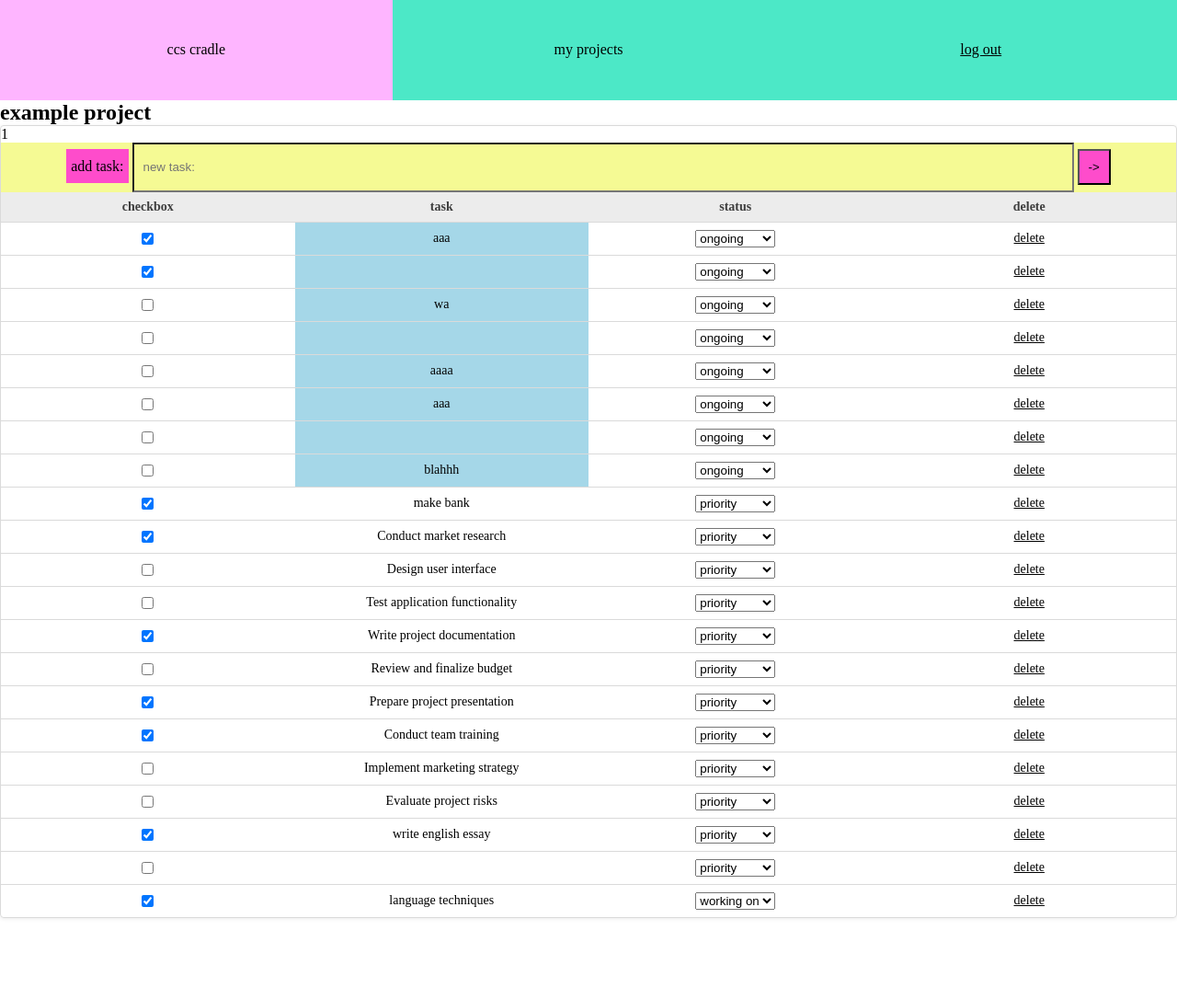
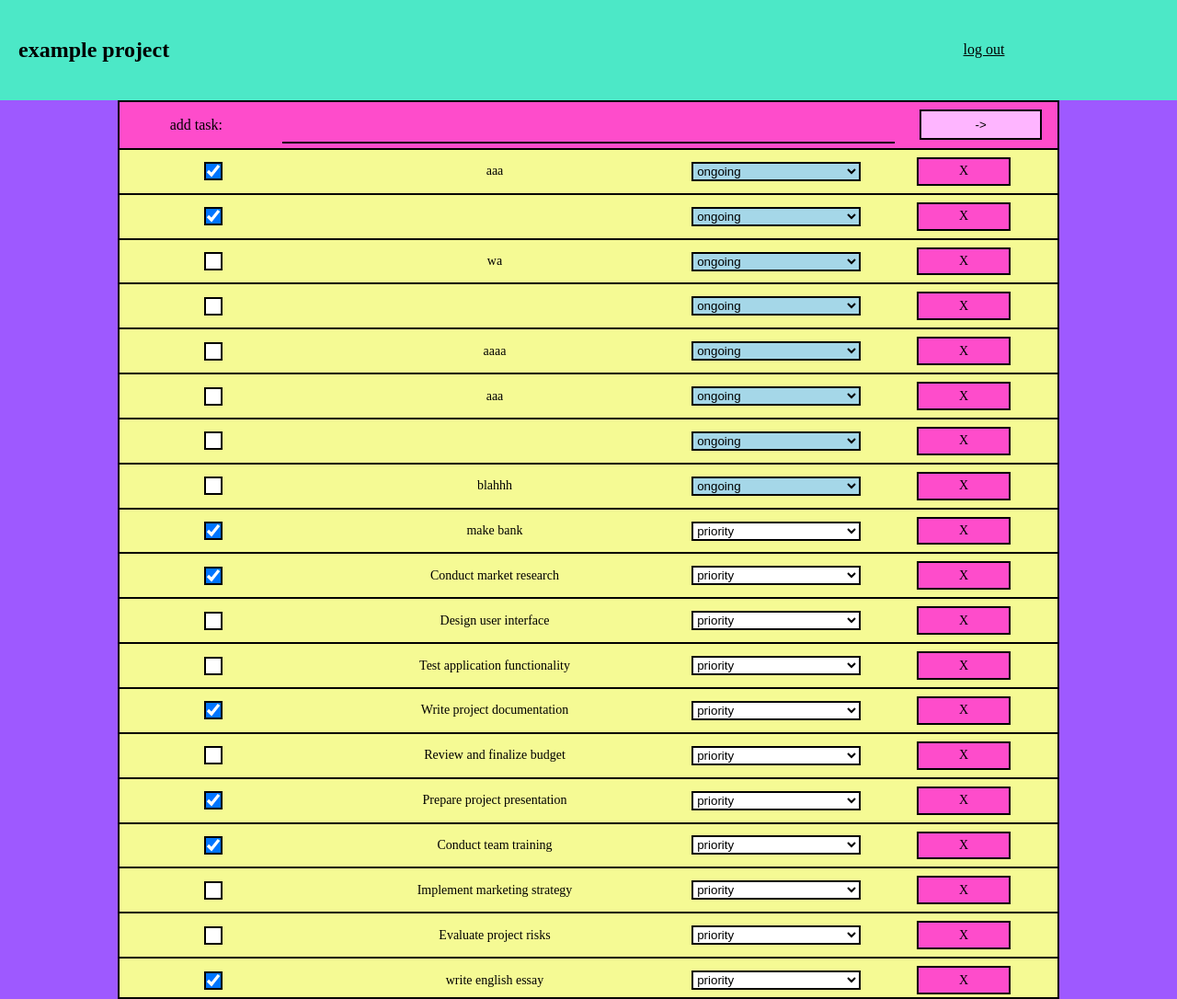
Before and after one commit to Cecilua/ProjectManagement, a PHP site: page / in a window 1280 px wide. Shown: the whole page at 92% size. Run offline with PHP 8.4, Linux system fonts and the light colour scheme; a user stored in the database is signed in; data comes from the database, SQL or seed files in the repository.

Commit message:
Refining CSS
just need to add fonts + images

```diff
--- a/index.php
+++ b/index.php
@@ -82,50 +82,34 @@
         </script>
     </head>
     <body>
+        <div class='main-background'>
         <!-- navbar -->
         <div class = "navbar">
-            <!-- first one shouldn't rlly link to anything -->
-            <a>ccs cradle</a>
-            <a>my projects</a>
-            <a href='process_logout.php'>log out</a>
-        </div>
-
+            <div class = "project-name">
                 <?php
                     /* print project name */
                     echo "<h2>" . $project['name'] . "</h2>";
                 ?>
-
-        <div class = "table-container">
-
-			<?php echo $project['project_id']; ?>
-
+            </div>
+            <a href='process_logout.php'>log out</a>
+        </div>
          <!-- add task form -->
-            <div class="add-task-form">
-                <form method="POST" action="insert_task.php">
-                    <label for='task'>add task:</label>
-                    <input type="text" name="task" placeholder="new task:">
+            <div class = 'add-form-center'>
+                <form method="POST" action="insert_task.php" class="add-task-form">
+                    <div class="form-element"><label for='task'>add task:</label></div>
+                    <input type="text" name="task">
                     <?php
                         echo  "<input type='hidden' name='project_id' value=".$project['project_id'].">";
                     ?>
-                    <button type="submit">-></button>
+                    <div class="form-element"><button type="submit">-></button></div>
                 </form>
             </div>
-
+        <!-- open table -->
+        <div class = "table-container">
             <?php
                 /* ---------------------
                     print all items
                 ---------------------*/
-
-            /* open table */
-            echo "<div class = 'table-row table-header'>";
-
-            /* table headings */
-            echo "<div class = 'row-item'>checkbox</div>";
-            echo "<div class = 'row-item'>task</div>";
-            echo "<div class = 'row-item'>status</div>";
-            echo "<div class = 'row-item'>delete</div>";
-            echo"</div>";
-
             /* loop through tasks */
             while ($task = mysqli_fetch_assoc($all_tasks_result)) {
                 $task_id = $task['task_id']; // get the item id
@@ -149,7 +133,7 @@
                 /* Print each row of the table */
                 echo "<div class='table-row'>";
                 echo "<div class='row-item'><input type='checkbox' id='".$task_id."' $checked onclick='handleOnClick(this)'></div>"; // checkbox
-                echo "<div class='row-item' style='background-color: ".$status_color."'>".$task_name."</div>"; // task
+                echo "<div class='row-item task'>".$task_name."</div>"; // task
 
                 /* ---------------------
                    status dropdown
@@ -157,7 +141,7 @@
 
                 echo "<div class = 'row-item'>";
                 /* make a select list within the table */
-                echo "<select id='$task_id' onchange='handleOnChange(this)'>"; // on change --> run handleOnChange function
+                echo "<select id='$task_id' onchange='handleOnChange(this)' style='background-color: ".$status_color."'>"; // on change --> run handleOnChange function
 
                 /* the tasks status is the default/top option */
                 echo "<option value=''>".$task_status."</option>";
@@ -186,12 +170,13 @@
                 echo "</select></div>";
 
                 /* delete task button */
-                echo "<div class = 'row-item'><a href='delete_task.php?del_task=".$task_id."'>delete</a></div>";
+                echo "<div class = 'row-item'><a href='delete_task.php?del_task=".$task_id."'>X</a></div>";
                 echo "</div>";
 
             }
             ?>
         </div>
+        </div>
         <!-- overview class? -->
     </body>
 </html>
--- a/style.css
+++ b/style.css
@@ -13,6 +13,15 @@ p {
 
 a {
     color: black;
+}
+
+::placeholder {
+    color: black;
+}
+
+input[type="text"]:focus,
+input[type="password"]:focus {
+    outline: none;
 }
 
 /* --------------------
@@ -86,21 +95,16 @@ a {
 }
 
 .user-form .profile-picture {
-    width: 15vw;
-    height: 15vw;
+    width: 150px;
+    height: 150px;
     background-color: #4CE8C7;
 }
-
-
 
 .user-form label {
     background-color: #FE4CCB;
     padding: 10px;
     border: solid 2px black;
 }
-
-
-
 
 .user-form input[type="text"],
 input[type="password"] {
@@ -124,14 +128,20 @@ input[type="password"] {
 .navbar {
     display: flex;
     align-items: center;
-    justify-content: space-around;
+    justify-content: center;
     width: 100vw;
     height: 10vh;
     background-color: #4CE8C7;
 }
 
+.navbar .project-name {
+    flex: 2;
+    padding-left: 20px;
+}
+
 .navbar a {
     display: flex;
+    flex: 1;
     justify-content: center;
     align-items: center;
     text-align: center;
@@ -155,6 +165,13 @@ input[type="password"] {
     align-items: center;
 }
 
+.main-background {
+    z-index: 0;
+    width: 100vw;
+    height: 100vh;
+    background-color: #9E59FF;
+}
+
 .project-list {
     display: flex;
     flex-direction: column;
@@ -172,42 +189,55 @@ input[type="password"] {
 }
 
 /* ---------------------
-   testing table styles
+   Table styles
    ---------------------*/
+/* adapted from: https://codepen.io/tsnkff/pen/MPqPyJ */
 .table-container {
     display: flex;
     flex-flow: column nowrap;
-    width: 100%;
+    width: 80vw;
+    height: 85vh;
     margin: 0 auto;
-    border-radius: 4px;
-    border: 1px solid #DADADA;
-    box-shadow: 0px 1px 4px rgba(0, 0, 0, .08);
+    border: 2px solid black;
+    border-top: 0px;
+    overflow: scroll;
+}
+
+.add-form-center {
+    display: flex;
+    flex-flow: row;
+    justify-content: center;
 }
 
 .add-task-form {
     display: flex;
-    flex-flow: row nowrap;
-    justify-content: center;
+    flex-flow: row;
+    justify-content: center space-between;
+    align-items: center;
+    text-align: center;
+    width: 80vw;
     height: 5vh;
-    background-color: #F5FA94;
+    border: 2px solid black;
+    background-color: #FE4CCB;
 }
 
-.add-task-form label {
-    background-color: #FE4CCB;
-    padding: 10px 5px;
+.form-element {
+    flex: 0.5;
+}
 
-
+.form-element button {
+    width: 80%;
+    height: 3vh;
+    border: 2px solid black;
+    background-color: #FEB5FF;
 }
 
 .add-task-form input[type="text"] {
-    width: 80vw;
-    height: 100%;
-    padding-left: 10px;
-    background-color: #F5FA94;
-}
-
-.add-task-form button[type="submit"] {
-    padding: 10px;
+    flex: 2;
+    height: 80%;
+    margin: 0px 10px;
+    border: none;
+    border-bottom: 2px solid black;
     background-color: #FE4CCB;
 }
 
@@ -221,7 +251,8 @@ input[type="password"] {
     display: flex;
     flex-flow: row nowrap;
     width: 100%;
-    border-bottom: 1px solid #dadada;
+    border-bottom: 2px solid black;
+    background-color: #F5FA94;
 }
 
 .row-item {
@@ -232,6 +263,35 @@ input[type="password"] {
     justify-content: center;
     align-items: center;
     transition: all 0.15s ease-in-out;
+}
+
+.row-item select {
+    width: 90%;
+    border: 2px solid black;
+}
+
+.row-item a {
+    width: 50%;
+    height: 100%;
+    padding: 0.5vh 0;
+    background-color: #FE4CCB;
+    text-decoration: none;
+    text-align: center;
+    border: 2px solid black;
+}
+
+.checkbox {
+    flex: 0.5 !important;
+}
+
+.row-item input[type="checkbox"] {
+    width: 20px;
+    height: 20px;
+    box-shadow: inset 0px 0px 0px 2px black;
+}
+
+.task {
+    flex: 2 !important;
 }
 
 .table-row:last-child {
```
Lines whose indentation alone changed are shown as unchanged.
